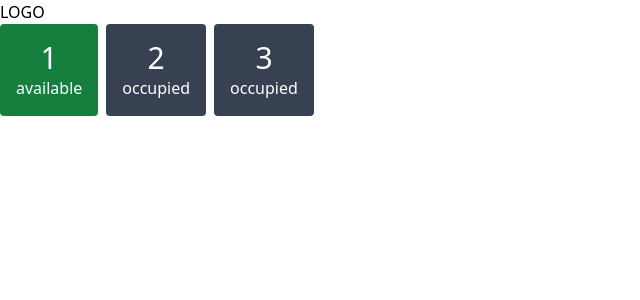
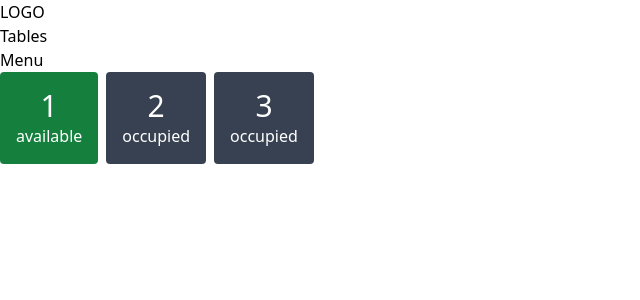
Before and after one commit to SagarMedtiya/Point-Of-Sale, a React (Vite) app: page / in a window 1280 px wide. Shown: the top 300 px of the page, without its empty margins (0-640 px from the left). Built offline with nearby package versions, Linux system fonts and the light colour scheme.

Commit message:
add list of tables and menu

```diff
--- a/src/layouts/MainLayout.tsx
+++ b/src/layouts/MainLayout.tsx
@@ -1,10 +1,18 @@
 import React from 'react'
-import {Outlet} from 'react-router-dom'
+import {Link, Outlet} from 'react-router-dom'
 const MainLayout = () => {
   return (
     <div>
         <aside>
             <div>LOGO</div>
+            <ul>
+                <li>
+                    <Link to="/">Tables</Link>
+                </li>
+                <li>
+                    <Link to="/menu">Menu</Link>
+                </li>
+            </ul>
         </aside>
         <main>
             <Outlet/>
```
